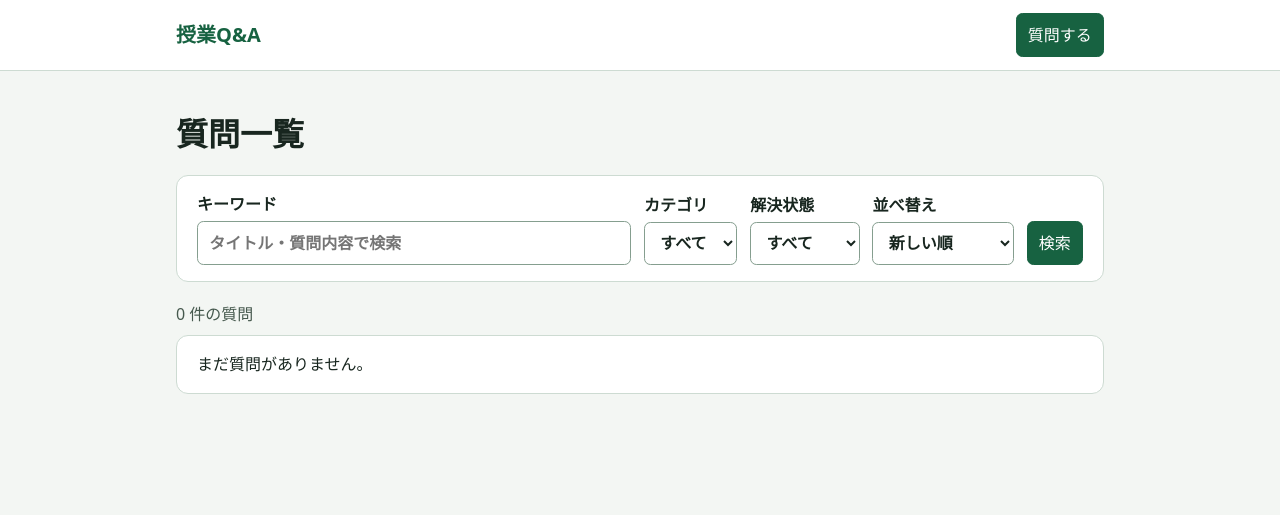
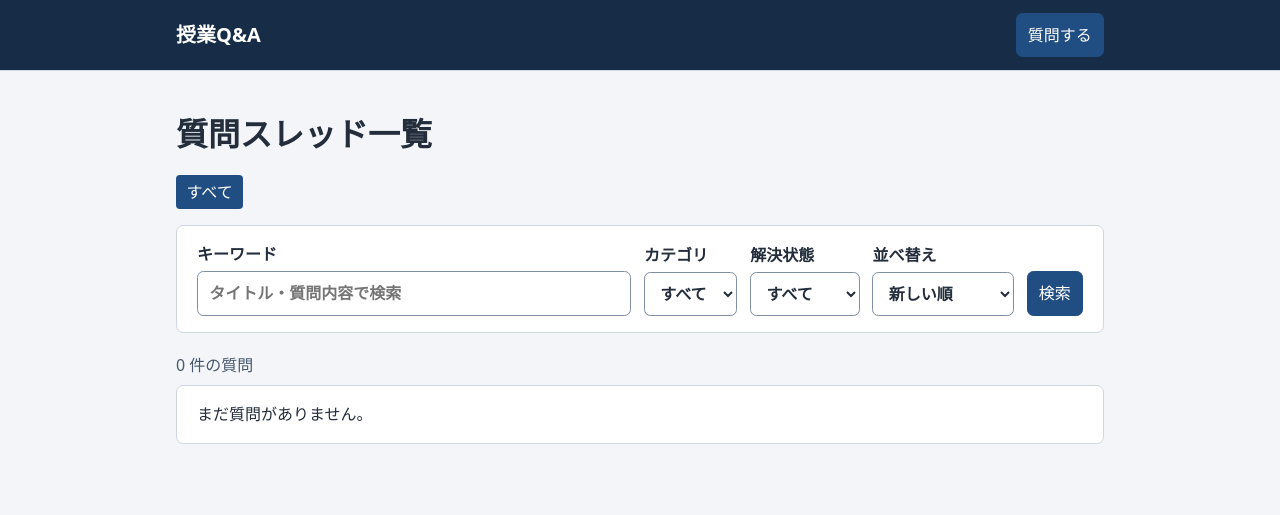
Before and after one commit to zeno1192/class-qa, a Node server app: template views/index.ejs in a window 1280 px wide. Shown: the top 515 px of the page. Run offline with Node 20, Linux system fonts and the light colour scheme; the template is opened without the code that fills it, so the values that code supplies are empty.

Commit message:
Add discussion threads and stable reply links

```diff
--- a/public/style.css
+++ b/public/style.css
@@ -1,16 +1,16 @@
 :root {
   color-scheme: light;
   font-family: system-ui, sans-serif;
-  color: #18261f;
-  background: #f3f6f3;
+  color: #232d3b;
+  background: #f3f5f8;
   line-height: 1.55;
-  --green: #176241;
-  --border: #cddbd2;
+  --accent: #214e82;
+  --border: #cfd7e3;
 }
 
 * { box-sizing: border-box; }
 body { margin: 0; }
-a { color: var(--green); text-underline-offset: .18em; }
+a { color: var(--accent); text-underline-offset: .18em; }
 h1, h2, p { overflow-wrap: anywhere; }
 h1 { margin: .4rem 0 1rem; }
 h2 { margin: .55rem 0; font-size: 1.25rem; }
@@ -18,12 +18,24 @@ p { margin: .5rem 0; }
 section { margin-top: 2rem; }
 .container { width: min(100% - 2rem, 58rem); margin-inline: auto; }
 main { padding-block: 2rem 4rem; }
-.site-header { background: white; border-bottom: 1px solid var(--border); }
+.site-header { background: #172c47; border-bottom: 1px solid var(--border); }
 .nav, .actions, .badges { display: flex; align-items: center; flex-wrap: wrap; gap: .6rem; }
 .nav { justify-content: space-between; padding-block: .8rem; }
-.brand { font-size: 1.25rem; font-weight: 750; text-decoration: none; }
-.panel { padding: 1rem 1.25rem; background: white; border: 1px solid var(--border); border-radius: .75rem; }
-.question-list { display: grid; gap: .75rem; padding: 0; list-style: none; }
+.brand { color: white; font-size: 1.25rem; font-weight: 750; text-decoration: none; }
+.panel { padding: 1rem 1.25rem; background: white; border: 1px solid var(--border); border-radius: .45rem; }
+.category-nav, .thread-nav { display: flex; flex-wrap: wrap; gap: .4rem .85rem; margin-bottom: 1rem; }
+.category-nav a { padding: .3rem .65rem; border-radius: .25rem; }
+.category-nav [aria-current="page"] { color: white; background: var(--accent); text-decoration: none; }
+.question-list { padding: 0; list-style: none; }
+.question-list, .thread-replies {
+  background: white;
+  border: 1px solid var(--border);
+  border-radius: .45rem;
+}
+.thread-row { padding: .85rem 1.15rem; }
+.thread-row + .thread-row, .thread-post + .thread-post { border-top: 1px solid var(--border); }
+.reply-count { color: #49586e; font-size: .85rem; }
+.thread-row .muted { display: inline; margin-right: .8rem; }
 .filter { display: flex; flex-wrap: wrap; align-items: end; gap: .8rem; }
 .keyword { flex: 1 1 14rem; }
 .fields { display: grid; gap: 1rem; }
@@ -31,7 +43,7 @@ label { display: grid; gap: .25rem; font-weight: 650; }
 input, select, textarea, button, .button {
   padding: .55rem .7rem;
   min-height: 2.65rem;
-  border: 1px solid #859e8f;
+  border: 1px solid #818fa4;
   border-radius: .4rem;
   background: white;
   color: inherit;
@@ -40,17 +52,23 @@ input, select, textarea, button, .button {
 input, textarea, select { width: 100%; min-width: 0; }
 textarea { resize: vertical; }
 button, .button { display: inline-flex; align-items: center; cursor: pointer; text-decoration: none; }
-.primary { background: var(--green); border-color: var(--green); color: white; }
+.primary { background: var(--accent); border-color: var(--accent); color: white; }
 .danger, .error { color: #9a2626; }
 .filled { color: white; background: #9a2626; border-color: #9a2626; }
 :focus-visible { outline: 3px solid #176a91; outline-offset: 2px; }
-.badge { padding: .1em .65em; border-radius: 1em; background: #e7eeeb; font-size: .85rem; }
+.badge { padding: .1em .65em; border-radius: 1em; background: #e7edf5; font-size: .85rem; }
 .badge.open { color: #783b09; background: #faecd7; }
 .badge.resolved { color: #135337; background: #dcf2e5; }
-.muted, .result-count { color: #46594e; }
+.muted, .result-count { color: #49586e; }
 .result-count { margin-top: 1.25rem; }
 .post-body { white-space: pre-wrap; margin-block: 1rem; }
-.answer { margin-bottom: .75rem; }
+.thread-post { padding: 1rem 1.15rem; scroll-margin-top: 1rem; }
+.thread-post:target { background: #eaf3ff; }
+.post-meta { display: flex; flex-wrap: wrap; align-items: baseline; gap: .3rem .65rem; color: #49586e; font-size: .88rem; }
+.post-number { min-width: 1.6rem; color: #172c47; font-weight: 750; font-variant-numeric: tabular-nums; }
+.post-actions { gap: .4rem 1rem; font-size: .9rem; }
+.text-button { min-height: 0; padding: 0; border: 0; color: var(--accent); background: transparent; text-decoration: underline; }
+.text-button.danger { color: #9a2626; }
 .back { display: inline-block; margin-bottom: .75rem; }
 
 @media (max-width: 36rem) {
--- a/views/index.ejs
+++ b/views/index.ejs
@@ -1,5 +1,11 @@
 <%- include("header", { title: "質問一覧" }) %>
-<h1>質問一覧</h1>
+<h1>質問スレッド一覧</h1>
+<nav class="category-nav" aria-label="カテゴリ">
+  <a href="/" <% if (!category) { %>aria-current="page"<% } %>>すべて</a>
+  <% for (const [value, label] of Object.entries(categories)) { %>
+    <a href="/?category=<%= value %>" <% if (category === value) { %>aria-current="page"<% } %>><%= label %></a>
+  <% } %>
+</nav>
 <form class="panel filter" action="/" method="get" role="search">
   <label class="keyword">キーワード
     <input type="search" name="keyword" value="<%= keyword %>" maxlength="100" placeholder="タイトル・質問内容で検索">
@@ -34,14 +40,16 @@
 <p class="result-count"><%= questions.length %> 件の質問</p>
 <% if (questions.length === 0) { %>
   <p class="panel"><%= keyword || category || state ? "条件に一致する質問はありません。" : "まだ質問がありません。" %></p>
-<% } %>
+<% } else { %>
 <ul class="question-list">
   <% for (const question of questions) { %>
-    <li class="panel">
+    <li class="thread-row">
       <%- include("question-meta", { question }) %>
       <h2><a href="/questions/<%= question.id %>"><%= question.title %></a></h2>
-      <p class="muted"><%= question.author %> · 回答 <%= question._count.answers %> 件</p>
+      <p class="muted"><%= question.author %></p>
+      <span class="reply-count">回答 <%= question._count.answers %> 件</span>
     </li>
   <% } %>
 </ul>
+<% } %>
 <%- include("footer") %>
--- /dev/null
+++ b/views/post-meta.ejs
@@ -0,0 +1,5 @@
+<p class="post-meta">
+  <a class="post-number" href="#post-<%= number %>" aria-label="投稿 <%= number %> へのリンク"><%= number %></a>
+  <strong><%= author %></strong>
+  <time datetime="<%= createdAt.toISOString() %>"><%= createdAt.toLocaleString("ja-JP", { timeZone: "Asia/Tokyo" }) %></time>
+</p>
```
Also changed, not shown: routes/questions.js (+18 -5 lines), test/questions.test.js (+20 -4 lines), views/post-text.ejs (added, +8 -0 lines), views/question.ejs (+32 -16 lines), README.md, prisma/migrations/20261120010000_add_reply_numbers/migration.sql (added), 1 other file.
